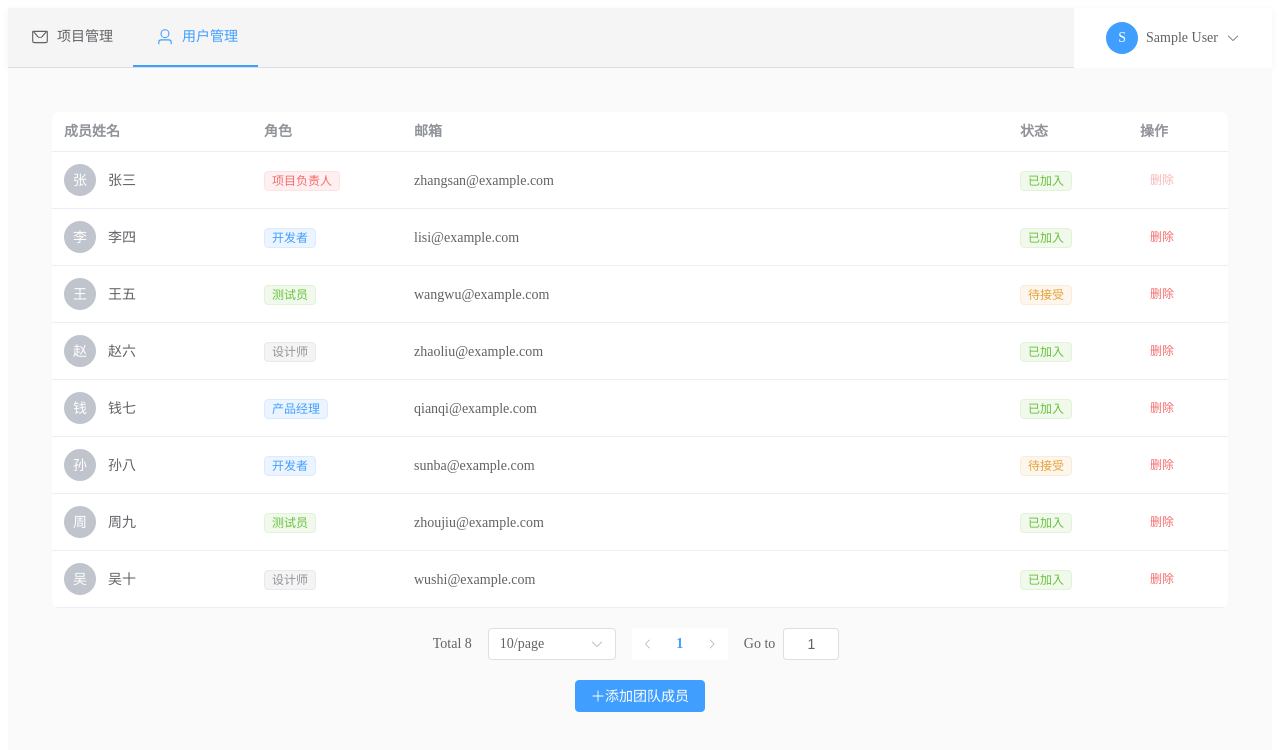
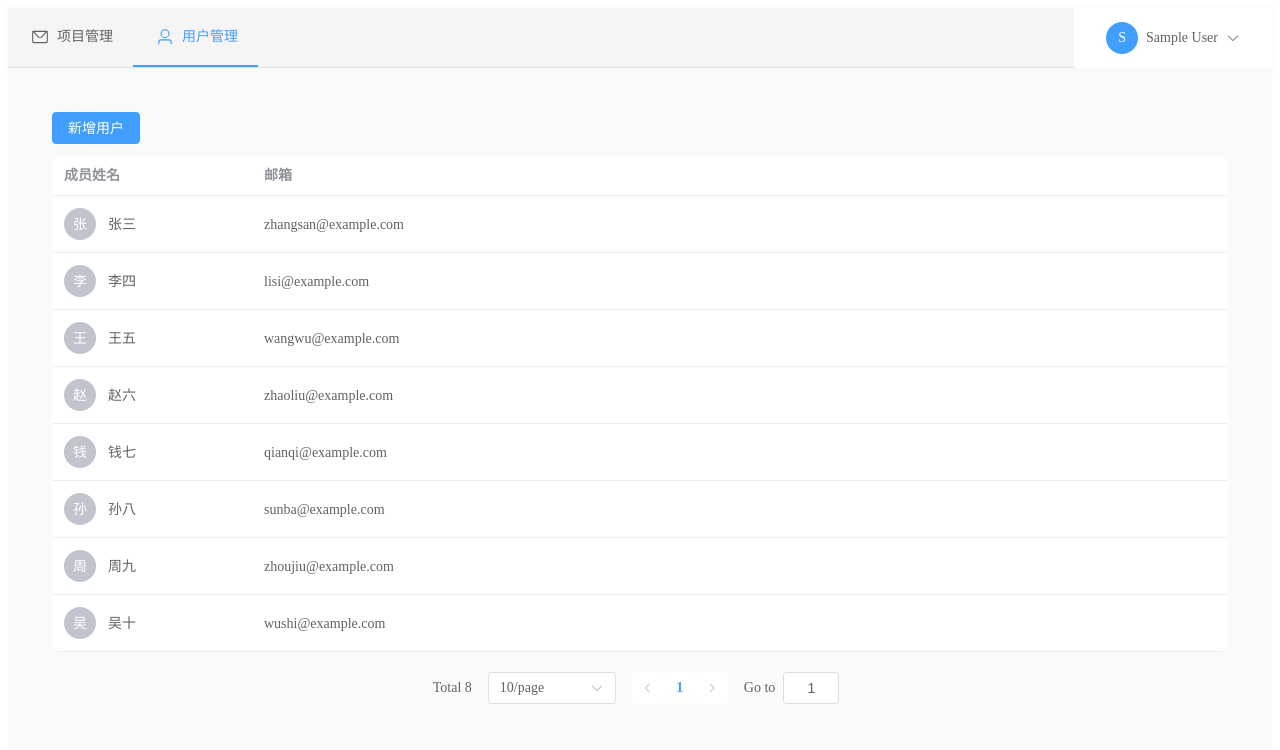
Before and after one commit to Oct-autumn/Onion, a Vue app in the folder code/onionweb/: page /user in a window 1280 px wide. Shown: the top 750 px of the page. Built offline with nearby package versions, Linux system fonts and the light colour scheme; sample sign-in values are in the browser's storage.

Commit message:
Adjust UserView to Admin Only, change field in profile and user view according to API

```diff
--- a/code/onionweb/src/components/User.vue
+++ b/code/onionweb/src/components/User.vue
@@ -1,6 +1,11 @@
 <template>
   <div class="user-view">
-    <!-- 团队成员列表 -->
+    <!-- 顶部中间的新增用户按钮（仅管理员可见） -->
+    <div v-if="isAdmin" class="add-user-top">
+      <el-button type="primary" @click="showAddUserDialog">新增用户</el-button>
+    </div>
+
+    <!-- 团队成员列表（公司员工总览，仅姓名与邮箱） -->
     <el-table :data="paginatedMembers" style="width: 100%">
       <el-table-column prop="name" label="成员姓名" width="200">
         <template #default="{ row }">
@@ -13,37 +18,8 @@
         </template>
       </el-table-column>
 
-      <el-table-column prop="role" label="角色" width="150">
-        <template #default="{ row }">
-          <el-tag :type="getRoleType(row.role)" size="small">
-            {{ row.role }}
-          </el-tag>
-        </template>
-      </el-table-column>
-
+      <!-- 仅保留邮箱列，不展示角色/状态/操作列 -->
       <el-table-column prop="email" label="邮箱" />
-
-      <el-table-column prop="status" label="状态" width="120">
-        <template #default="{ row }">
-          <el-tag :type="row.status === '已加入' ? 'success' : 'warning'" size="small">
-            {{ row.status }}
-          </el-tag>
-        </template>
-      </el-table-column>
-
-      <el-table-column label="操作" width="100">
-        <template #default="{ row }">
-          <el-button
-            type="danger"
-            size="small"
-            text
-            @click="removeMember(row)"
-            :disabled="row.role === '项目负责人'"
-          >
-            删除
-          </el-button>
-        </template>
-      </el-table-column>
     </el-table>
 
     <!-- 分页组件 -->
@@ -59,40 +35,21 @@
       />
     </div>
 
-    <!-- 添加成员按钮 -->
-    <div class="add-member-section">
-      <el-button type="primary" @click="showAddMemberDialog">
-        <el-icon><Plus /></el-icon>
-        添加团队成员
-      </el-button>
-    </div>
-
-    <!-- 添加成员弹窗 -->
-    <el-dialog v-model="addMemberDialogVisible" title="添加团队成员" width="500px">
-      <el-form :model="newMember" :rules="memberRules" ref="memberForm" label-width="80px">
+    <el-dialog v-model="addUserDialogVisible" title="新增用户" width="480px">
+      <el-form :model="newUser" :rules="newUserRules" ref="newUserForm" label-width="80px">
         <el-form-item label="姓名" prop="name">
-          <el-input v-model="newMember.name" placeholder="请输入成员姓名" />
+          <el-input v-model="newUser.name" placeholder="请输入姓名" />
         </el-form-item>
-
         <el-form-item label="邮箱" prop="email">
-          <el-input v-model="newMember.email" placeholder="请输入邮箱地址" />
+          <el-input v-model="newUser.email" placeholder="请输入邮箱" />
         </el-form-item>
-
-        <el-form-item label="角色" prop="role">
-          <el-select v-model="newMember.role" placeholder="请选择角色" style="width: 100%">
-            <el-option label="开发者" value="开发者" />
-            <el-option label="测试员" value="测试员" />
-            <el-option label="设计师" value="设计师" />
-            <el-option label="产品经理" value="产品经理" />
-            <el-option label="项目经理" value="项目经理" />
-          </el-select>
-        </el-form-item>
+        <el-alert type="info" :closable="false" show-icon
+          title="新用户默认密码为 123456（仅用于本地测试）" />
       </el-form>
-
       <template #footer>
         <span class="dialog-footer">
-          <el-button @click="addMemberDialogVisible = false">取消</el-button>
-          <el-button type="primary" @click="addMember">发送邀请</el-button>
+          <el-button @click="addUserDialogVisible = false">取消</el-button>
+          <el-button type="primary" @click="addUser">确定新增</el-button>
         </span>
       </template>
     </el-dialog>
@@ -102,105 +59,55 @@
 <script setup>
 import { ref, computed } from 'vue'
 import { ElMessage, ElMessageBox } from 'element-plus'
-import { Plus } from '@element-plus/icons-vue'
 
-// 响应式数据
-const addMemberDialogVisible = ref(false)
-const memberForm = ref(null)
+// 响应式数据（用户页不包含新增弹窗）
 
 // 分页相关
 const currentPage = ref(1)
 const pageSize = ref(10)
 
-// 团队成员数据
+// 当前用户与权限
+const currentUser = ref(null)
+try {
+  const userStr = localStorage.getItem('user')
+  currentUser.value = userStr ? JSON.parse(userStr) : null
+} catch (_) {
+  currentUser.value = null
+}
+
+const isAdmin = computed(() => {
+  const role = currentUser.value?.role
+  return role === '超级管理员' || role === 'admin' || role === '管理员'
+})
+
+// 新增用户对话框
+const addUserDialogVisible = ref(false)
+const newUserForm = ref(null)
+const newUser = ref({ name: '', email: '' })
+const newUserRules = {
+  name: [
+    { required: true, message: '请输入姓名', trigger: 'blur' },
+    { min: 2, max: 20, message: '长度 2-20 个字符', trigger: 'blur' }
+  ],
+  email: [
+    { required: true, message: '请输入邮箱', trigger: 'blur' },
+    { type: 'email', message: '邮箱格式不正确', trigger: 'blur' }
+  ]
+}
+
+// 团队成员数据（仅姓名与邮箱）
 const teamMembers = ref([
-  {
-    id: 1,
-    name: '张三',
-    email: 'zhangsan@example.com',
-    role: '项目负责人',
-    status: '已加入',
-    avatar: ''
-  },
-  {
-    id: 2,
-    name: '李四',
-    email: 'lisi@example.com',
-    role: '开发者',
-    status: '已加入',
-    avatar: ''
-  },
-  {
-    id: 3,
-    name: '王五',
-    email: 'wangwu@example.com',
-    role: '测试员',
-    status: '待接受',
-    avatar: ''
-  },
-  {
-    id: 4,
-    name: '赵六',
-    email: 'zhaoliu@example.com',
-    role: '设计师',
-    status: '已加入',
-    avatar: ''
-  },
-  {
-    id: 5,
-    name: '钱七',
-    email: 'qianqi@example.com',
-    role: '产品经理',
-    status: '已加入',
-    avatar: ''
-  },
-  {
-    id: 6,
-    name: '孙八',
-    email: 'sunba@example.com',
-    role: '开发者',
-    status: '待接受',
-    avatar: ''
-  },
-  {
-    id: 7,
-    name: '周九',
-    email: 'zhoujiu@example.com',
-    role: '测试员',
-    status: '已加入',
-    avatar: ''
-  },
-  {
-    id: 8,
-    name: '吴十',
-    email: 'wushi@example.com',
-    role: '设计师',
-    status: '已加入',
-    avatar: ''
-  }
+  { id: 2, name: '张三', email: 'zhangsan@example.com' },
+  { id: 3, name: '李四', email: 'lisi@example.com' },
+  { id: 9, name: '王五', email: 'wangwu@example.com' },
+  { id: 10, name: '赵六', email: 'zhaoliu@example.com' },
+  { id: 11, name: '钱七', email: 'qianqi@example.com' },
+  { id: 12, name: '孙八', email: 'sunba@example.com' },
+  { id: 13, name: '周九', email: 'zhoujiu@example.com' },
+  { id: 14, name: '吴十', email: 'wushi@example.com' }
 ])
 
-// 新成员表单数据
-const newMember = ref({
-  name: '',
-  email: '',
-  role: ''
-})
-
-// 表单验证规则
-const memberRules = {
-  name: [
-    { required: true, message: '请输入成员姓名', trigger: 'blur' },
-    { min: 2, max: 10, message: '姓名长度在 2 到 10 个字符', trigger: 'blur' }
-  ],
-  email: [
-    { required: true, message: '请输入邮箱地址', trigger: 'blur' },
-    { type: 'email', message: '请输入正确的邮箱格式', trigger: 'blur' }
-  ],
-  role: [
-    { required: true, message: '请选择角色', trigger: 'change' }
-  ]
-}
+// 新增/邀请相关移除（用户页仅浏览+管理员删除）
 
 // 计算属性：分页后的成员列表
 const paginatedMembers = computed(() => {
@@ -209,18 +116,7 @@ const paginatedMembers = computed(() => {
   return teamMembers.value.slice(start, end)
 })
 
-// 获取角色标签类型
-const getRoleType = (role) => {
-  const roleTypes = {
-    '项目负责人': 'danger',
-    '项目经理': 'warning',
-    '开发者': 'primary',
-    '测试员': 'success',
-    '设计师': 'info',
-    '产品经理': ''
-  }
-  return roleTypes[role] || ''
-}
+// 角色渲染已移除
 
 // 分页事件处理
 const handleSizeChange = (val) => {
@@ -232,51 +128,48 @@ const handleCurrentChange = (val) => {
   currentPage.value = val
 }
 
-// 显示添加成员弹窗
-const showAddMemberDialog = () => {
-  newMember.value = { name: '', email: '', role: '' }
-  addMemberDialogVisible.value = true
+// 显示新增用户对话框
+const showAddUserDialog = () => {
+  if (!isAdmin.value) {
+    ElMessage.error('仅管理员可进行此操作')
+    return
+  }
+  newUser.value = { name: '', email: '' }
+  addUserDialogVisible.value = true
 }
 
-// 添加成员
-const addMember = async () => {
-  if (!memberForm.value) return
-
+// 新增用户（默认密码 123456，仅前端演示）
+const addUser = async () => {
+  if (!isAdmin.value) {
+    ElMessage.error('仅管理员可进行此操作')
+    return
+  }
+  if (!newUserForm.value) return
   try {
-    await memberForm.value.validate()
-
-    // 检查邮箱是否已存在
-    const existingMember = teamMembers.value.find(member => member.email === newMember.value.email)
-    if (existingMember) {
-      ElMessage.error('该邮箱已存在于团队成员中')
+    await newUserForm.value.validate()
+    const exists = teamMembers.value.some(u => u.email === newUser.value.email)
+    if (exists) {
+      ElMessage.error('该邮箱已存在')
       return
     }
-
-    // 添加新成员
-    const member = {
+    teamMembers.value.unshift({
       id: Date.now(),
-      name: newMember.value.name,
-      email: newMember.value.email,
-      role: newMember.value.role,
-      status: '待接受',
-      avatar: ''
-    }
-
-    teamMembers.value.push(member)
-    addMemberDialogVisible.value = false
-
-    ElMessage.success(`邀请已发送给 ${member.name} (${member.email})`)
-
-    // 这里可以添加实际的API调用
-    // await sendInvitation(member)
-
-  } catch (error) {
-    console.log('表单验证失败:', error)
+      name: newUser.value.name.trim(),
+      email: newUser.value.email.trim()
+    })
+    addUserDialogVisible.value = false
+    ElMessage.success('用户已创建（默认密码：123456）')
+  } catch (e) {
+    // 校验失败
   }
 }
 
 // 删除成员
 const removeMember = (member) => {
+  if (!isAdmin.value) {
+    ElMessage.error('仅管理员可进行此操作')
+    return
+  }
   if (member.role === '项目负责人') {
     ElMessage.warning('不能删除项目负责人')
     return
@@ -313,6 +206,12 @@ const removeMember = (member) => {
   padding: 20px;
 }
 
+.add-user-top {
+  display: flex;
+  justify-content: flex-start;
+  margin-bottom: 12px;
+}
+
 .member-info {
   display: flex;
   align-items: center;
@@ -325,11 +224,6 @@ const removeMember = (member) => {
 
 .member-name {
   font-weight: 500;
-}
-
-.add-member-section {
-  margin-top: 20px;
-  text-align: center;
 }
 
 .dialog-footer {
--- a/code/onionweb/src/components/layouts/MainLayout.vue
+++ b/code/onionweb/src/components/layouts/MainLayout.vue
@@ -15,7 +15,7 @@
           <el-icon><Message /></el-icon>
           <span>项目管理</span>
         </el-menu-item>
-        <el-menu-item index="/user">
+        <el-menu-item v-if="isAdmin" index="/user">
           <el-icon><User /></el-icon>
           <span>用户管理</span>
         </el-menu-item>
@@ -59,12 +59,15 @@ const router = useRouter()
 const route = useRoute()
 const activeMenu = ref(route.path)
 const currentUser = ref(null)
+const isAdmin = ref(false)
 
 // 获取当前用户信息
 onMounted(() => {
   const userStr = localStorage.getItem('user')
   if (userStr) {
     currentUser.value = JSON.parse(userStr)
+    const role = currentUser.value?.role
+    isAdmin.value = role === '超级管理员' || role === 'admin' || role === '管理员'
   }
 })
 
--- a/code/onionweb/src/router/index.js
+++ b/code/onionweb/src/router/index.js
@@ -27,7 +27,7 @@ const routes = [
     meta: { requiresAuth: true },
     children: [
       { path: '/project', name: 'project', component: ProjectView },
-      { path: '/user', name: 'user', component: UserView },
+      { path: '/user', name: 'user', component: UserView, meta: { requiresAdmin: true } },
       { path: '/profile', name: 'profile', component: ProfileView },
       {
         path: '/project/:id',
@@ -50,9 +50,24 @@ const router = createRouter({
 
 router.beforeEach((to, from, next) => {
   const isAuthenticated = localStorage.getItem('token')
+  // 基础认证保护
   if (to.meta.requiresAuth && !isAuthenticated) {
     next('/login')
   } else {
+    // 管理员路由保护
+    if (to.matched.some(r => r.meta && r.meta.requiresAdmin)) {
+      try {
+        const userStr = localStorage.getItem('user')
+        const user = userStr ? JSON.parse(userStr) : null
+        const isAdmin = user && (user.role === '超级管理员' || user.role === 'admin' || user.role === '管理员')
+        if (!isAdmin) {
+          // 非管理员访问受限页面时，跳转到项目页
+          return next('/project')
+        }
+      } catch (_) {
+        return next('/project')
+      }
+    }
     next()
   }
 })
--- a/code/onionweb/src/views/ProfileView.vue
+++ b/code/onionweb/src/views/ProfileView.vue
@@ -69,53 +69,11 @@
                   <el-option label="设计师" value="设计师" />
                   <el-option label="产品经理" value="产品经理" />
                   <el-option label="项目经理" value="项目经理" />
-                  <el-option label="超级管理员" value="超级管理员" />
+                  <el-option v-if="isAdmin" label="超级管理员" value="超级管理员" />
                 </el-select>
               </el-form-item>
             </el-col>
-            <el-col :span="12">
-              <el-form-item label="部门" prop="department">
-                <el-input
-                  v-model="profileForm.department"
-                  placeholder="请输入部门"
-                  clearable
-                />
-              </el-form-item>
-            </el-col>
           </el-row>
-
-          <el-row :gutter="20">
-            <el-col :span="12">
-              <el-form-item label="电话" prop="phone">
-                <el-input
-                  v-model="profileForm.phone"
-                  placeholder="请输入电话号码"
-                  clearable
-                />
-              </el-form-item>
-            </el-col>
-            <el-col :span="12">
-              <el-form-item label="入职日期" prop="joinDate">
-                <el-date-picker
-                  v-model="profileForm.joinDate"
-                  type="date"
-                  placeholder="选择入职日期"
-                  style="width: 100%"
-                />
-              </el-form-item>
-            </el-col>
-          </el-row>
-
-          <el-form-item label="个人简介" prop="bio">
-            <el-input
-              v-model="profileForm.bio"
-              type="textarea"
-              :rows="4"
-              placeholder="请输入个人简介"
-              maxlength="200"
-              show-word-limit
-            />
-          </el-form-item>
 
           <el-form-item v-if="isEditMode">
             <el-button type="primary" @click="saveProfile" :loading="loading">
@@ -195,7 +153,7 @@
   </template>
 
   <script setup>
-  import { ref, reactive, onMounted } from 'vue'
+  import { ref, reactive, onMounted, computed } from 'vue'
   import { ElMessage, ElMessageBox } from 'element-plus'
 
   // 响应式数据
@@ -207,16 +165,16 @@
 
   // 当前用户信息
   const currentUser = ref(null)
+  const isAdmin = computed(() => {
+    const role = currentUser.value?.role
+    return role === '超级管理员' || role === 'admin' || role === '管理员'
+  })
 
   // 个人资料表单
   const profileForm = reactive({
     name: '',
     email: '',
-    role: '',
-    department: '',
-    phone: '',
-    joinDate: '',
-    bio: ''
+    role: ''
   })
 
   // 密码修改表单
@@ -287,11 +245,7 @@
       Object.assign(profileForm, {
         name: currentUser.value.name || '',
         email: currentUser.value.email || '',
-        role: currentUser.value.role || '',
-        department: '技术部',
-        phone: '138****8888',
-        joinDate: '2024-01-01',
-        bio: '这是一个热爱技术的开发者，专注于前端开发和用户体验设计。'
+        role: currentUser.value.role || ''
       })
     }
   })
@@ -314,6 +268,13 @@
 
       // 模拟API调用
       await new Promise(resolve => setTimeout(resolve, 1000))
+
+      // 普通用户不可把角色修改为管理员
+      if (!isAdmin.value && (profileForm.role === '超级管理员' || profileForm.role === 'admin' || profileForm.role === '管理员')) {
+        ElMessage.error('无权限将角色修改为管理员')
+        loading.value = false
+        return
+      }
 
       // 更新本地存储
       const updatedUser = { ...currentUser.value, ...profileForm }
```
Also changed, not shown: code/onionweb/src/views/LoginView.vue (+11 -11 lines).
